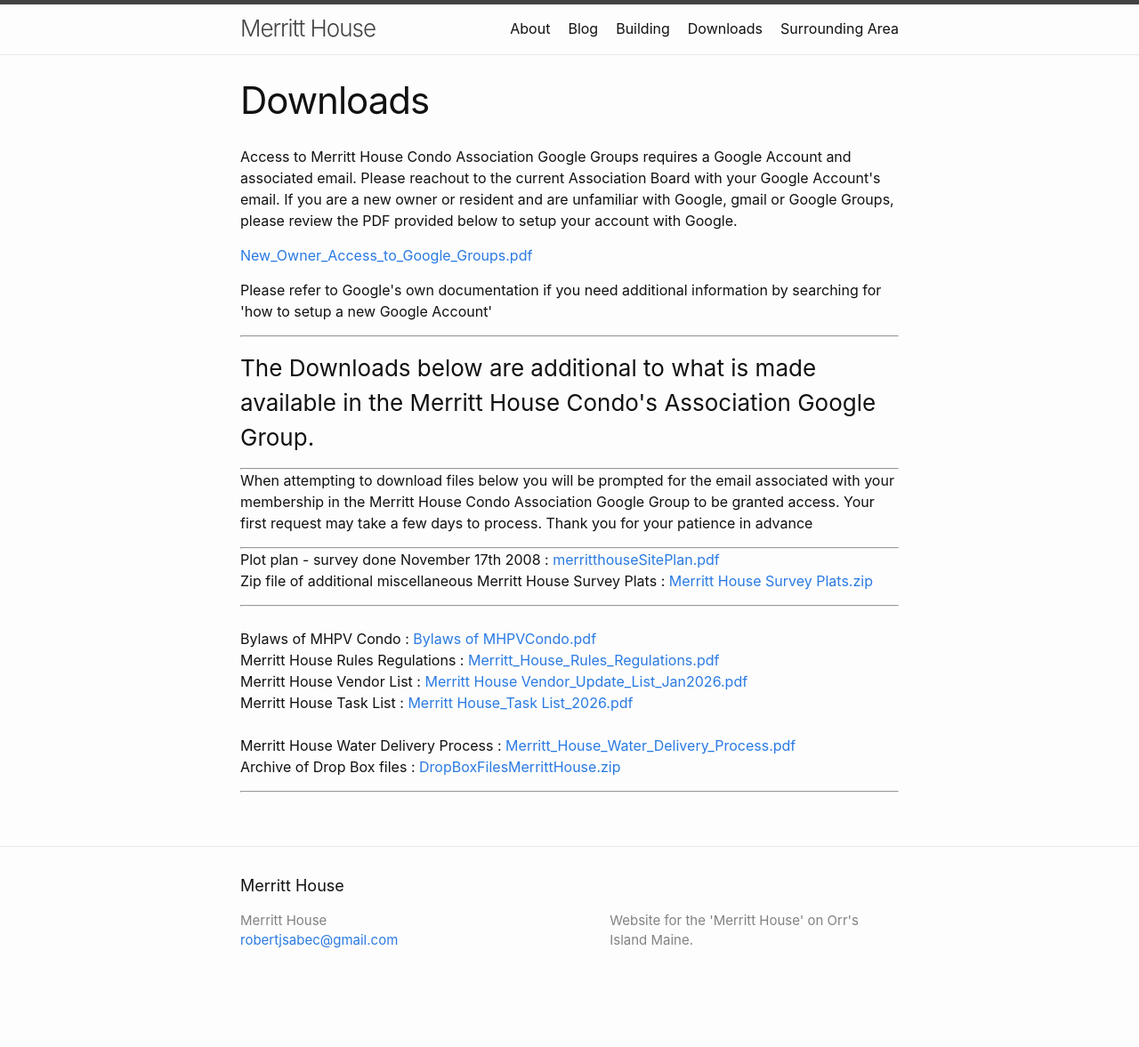
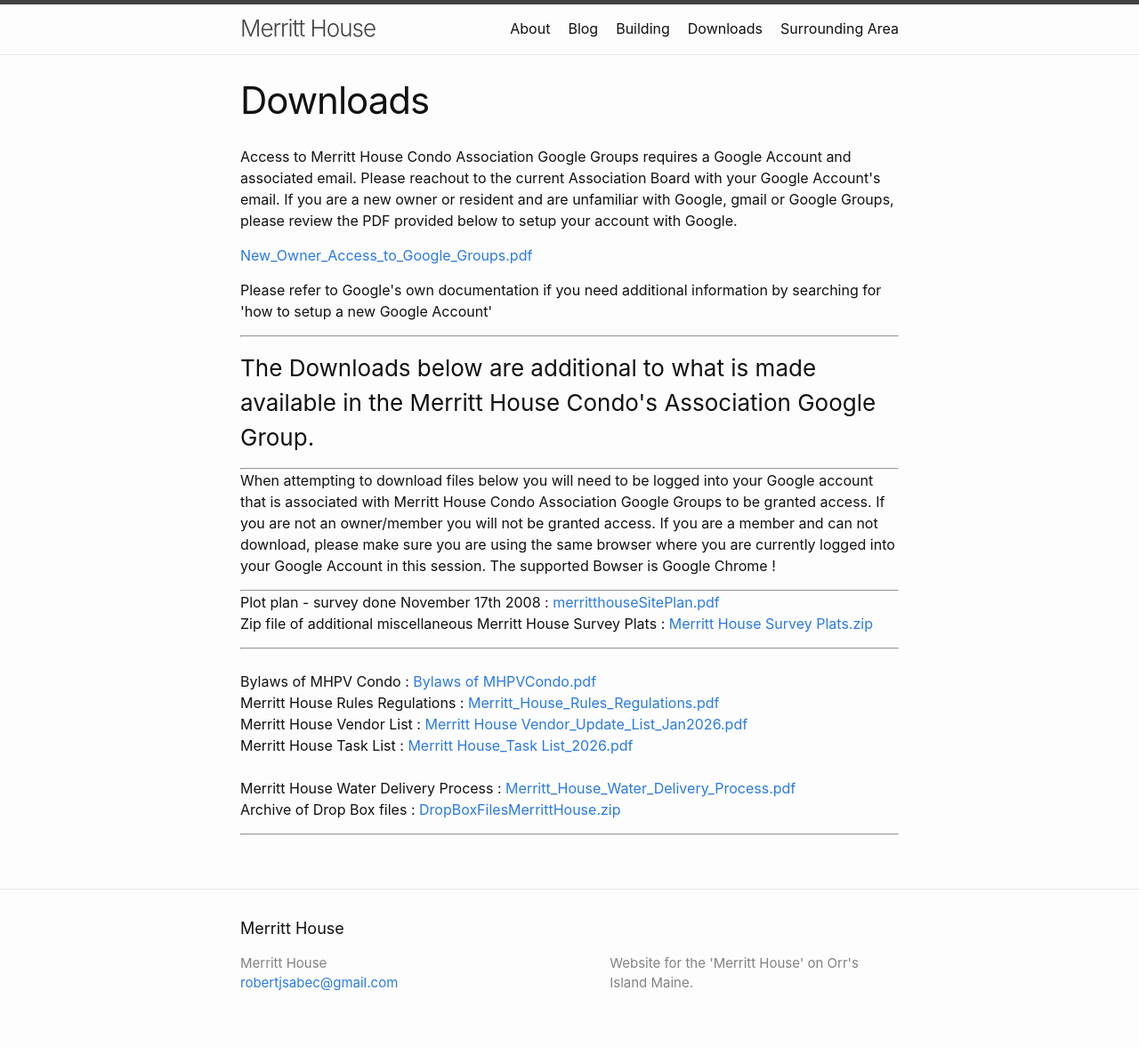
Before and after one commit to rsabec/merritthouse, a Jekyll site: the page built from downloads.markdown, in a window 1280 px wide. Shown: the whole page at 89% size. Built offline with Jekyll 4.4.1, drawn with Linux system fonts in a browser that asks for light colours; before the commit the page ends 1129 px from its top, so only the background shows below that.

Commit message:
update text downloads
update show can download text

```diff
--- a/downloads.markdown
+++ b/downloads.markdown
@@ -11,7 +11,7 @@ permalink: /downloads/
 <hr>
 <p><h3>The Downloads below are additional to what is made available in the Merritt House Condo's Association Google Group.</h3>
 <hr>
-  When attempting to download files below you will be prompted for the email associated with your membership in the Merritt House Condo Association Google Group to be granted access.  Your first request may take a few days to process.  Thank you for your patience in advance</p>
+  When attempting to download files below you will need to be logged into your Google account that is associated with Merritt House Condo Association Google Groups to be granted access. If you are not an owner/member you will not be granted access.  If you are a member and can not download, please make sure you are using the same browser where you are currently logged into your Google Account in this session.  The supported Bowser is Google Chrome ! </p>
 <hr>
 Plot plan - survey done November 17th 2008 :
 	<a href="https://drive.google.com/file/d/1t45DL1FopYxRsHJDIbwkYTdxyFXAW3KG/view?usp=sharing" download>merritthouseSitePlan.pdf</a>
```
